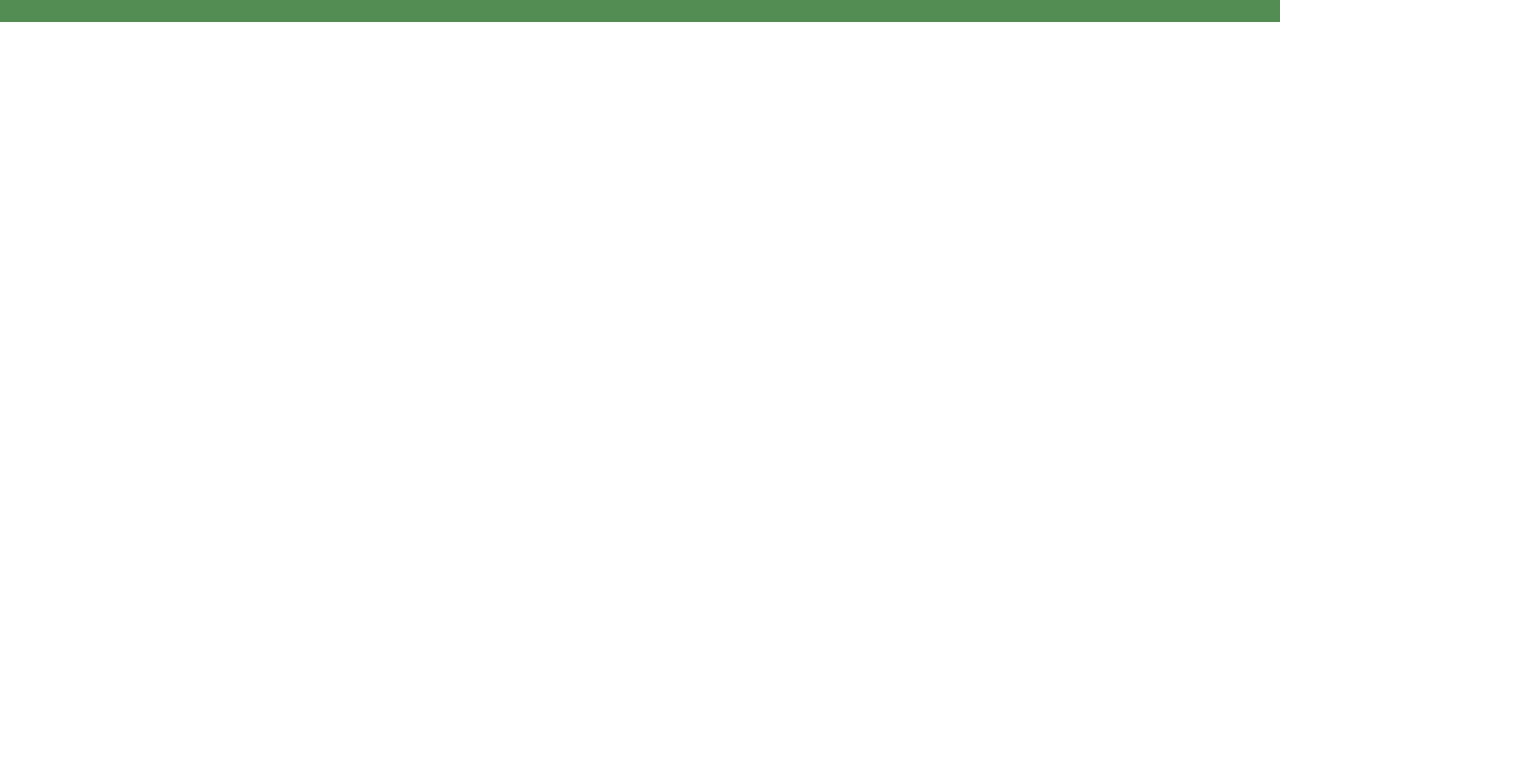
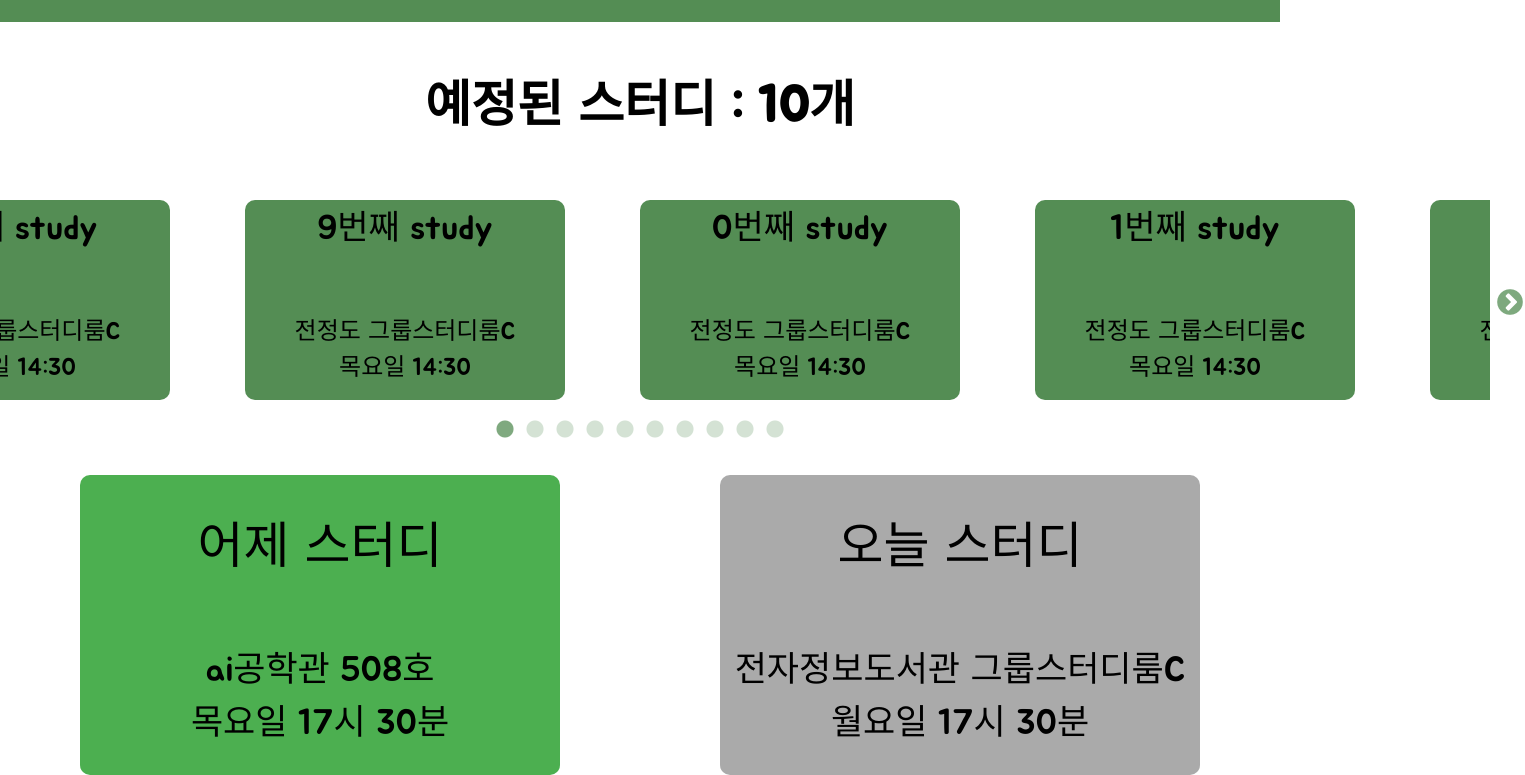
Before and after one commit to Leets-Official/Leets-Garden-FE, a React (Create React App) app: page / in a window 1280 px wide. Shown: the part 248-1023 px from the top of the page, 1525 px wide, since content can reach past the window. Before the commit the page ends 800 px from the top, so only its background shows below. Built offline with nearby package versions, Linux system fonts and the light colour scheme.

Commit message:
:sparkles:[feat]: 메인화면 구현

```diff
--- a/src/App.js
+++ b/src/App.js
@@ -1,11 +1,15 @@
 import './App.css';
 import Header from './components/Header';
+import DayStudyList from './components/DayStudyList';
+import StudyList from './components/StudyList';
 function App() {
   return (
     <div className="App">
       <Header leftText={'Leets Garden'}
       middleText={'새싹 키우기'}
       nickName={'front'} />
+      <StudyList/>
+      <DayStudyList/>
     </div>
   );
 }
--- /dev/null
+++ b/src/components/DayStudy.js
@@ -0,0 +1,45 @@
+import React from "react";
+import styled from "styled-components";
+const Title = styled.div`
+  font-size: 50px;
+`;
+
+const StudyBox = styled.div`
+  border-radius: 10px;
+  width: 480px;
+  height: 300px;
+  background-color: #548d54;
+  font-family: "Jua", sans-serif;
+  font-size: 35px;
+  display: flex;
+  flex-direction: column;
+  justify-content: center;
+  row-gap: 10px;
+  background-color: ${(props) => (props.isattended ? "#4CAF50" : "#aaaaaa")};
+  transition: all 0.5s ease;
+  &:hover {
+    transform: scale(1.05);
+    background-color: ${(props) => (props.isattended ? "#4fa04f" : "#aaaaaa")};
+    cursor: pointer;
+  }
+`;
+const Content = styled.div`
+  font-size: 35px;
+  display: flex;
+  flex-direction: column;
+  padding-top: 50px;
+`;
+
+const DayStudy = ({title,content}) => {
+  return (
+      <StudyBox isattended={content.isattended}>
+        <Title>{title}</Title>
+        <Content>
+          <div>{content.place}</div>
+          <div>{content.day}</div>
+          <div>{content.isattended}</div>
+        </Content>
+      </StudyBox>
+  );
+};
+export default DayStudy;
--- /dev/null
+++ b/src/components/DayStudyList.js
@@ -0,0 +1,27 @@
+import React from "react";
+import styled from "styled-components";
+import DayStudy from "./DayStudy";
+const DaysBox = styled.div`
+  display: flex;
+  justify-content: space-around;
+`;
+const mockStudy={
+    isattended:true,
+    place:"ai공학관 508호",
+    day:"목요일 17시 30분",
+}
+const mockStudy2={
+    isattended:false,
+    place:"전자정보도서관 그룹스터디룸C",
+    day:"월요일 17시 30분",
+}
+
+const DayStudyList = () => {
+  return (
+    <DaysBox>
+      <DayStudy title={"어제 스터디"} content={mockStudy}/>
+      <DayStudy title={"오늘 스터디"} content={mockStudy2}/>
+    </DaysBox>
+  );
+};
+export default DayStudyList;
--- /dev/null
+++ b/src/components/Study.js
@@ -0,0 +1,44 @@
+import React from "react";
+import styled from "styled-components";
+
+const StudyBox = styled.div`
+  border-radius: 10px;
+  width: 320px;
+  height: 200px;
+  background-color: #548d54;
+  font-family: "Jua", sans-serif;
+  font-size: 24px;
+  display: flex;
+  flex-direction: column;
+  row-gap: 10px;
+  margin-bottom: 15px;
+  margin-top: 20px;
+  transition: all 0.5s ease;
+  &:hover {
+    transform: scale(1.05);
+    background-color: #4fa04f;
+    cursor: pointer;
+  }
+`;
+
+const Title = styled.div`
+  font-size: 34px;
+`;
+
+const Content = styled.div`
+  padding-top: 50px;
+  font-size: 24px;
+`;
+
+const Study = ({ content }) => {
+  return (
+    <StudyBox>
+      <Title>{content}</Title>
+      <Content>
+        <div >전정도 그룹스터디룸C</div>
+        <div>목요일 14:30</div>
+      </Content>
+    </StudyBox>
+  );
+};
+export default Study;
--- /dev/null
+++ b/src/components/StudyList.js
@@ -0,0 +1,61 @@
+import React from "react";
+import Slider from "react-slick";
+import styled from "styled-components";
+import "slick-carousel/slick/slick.css";
+import "slick-carousel/slick/slick-theme.css";
+import Study from "./Study";
+
+const StyledH2 = styled.h2`
+  font-family: "Jua", sans-serif;
+  font-size: 50px;
+`;
+const StyledSlider = styled(Slider)`
+  .slick-next:before, .slick-prev:before {
+    color: #548d54;
+    font-size: 30px;
+  }
+  .slick-dots li button:before
+    {
+        font-size: 20px;
+        line-height: 20px;
+        color: #548d54;
+    }
+  width: 1700px;
+`;
+
+const StudyListBox = styled.div`
+  margin-bottom: 60px;
+  display: flex;
+  flex-direction: column;
+  align-items: center;
+`;
+
+const StudyList = () => {
+  const studyCnt = 10;
+  const settings = {
+    arrows: true,
+    dots: true,
+    speed: 600,
+    slidesToShow: 4,
+    slidesToScroll: 1,
+    centerMode: true,
+    centerPadding: "60px",
+  };
+
+  const ShowStudies = () => {
+    const studies = [];
+    let i = 0;
+    while (i < studyCnt) {
+      studies.push(<Study content={`${i}번째 study`} />);
+      i++;
+    }
+    return studies;
+  };
+  return (
+    <StudyListBox>
+      <StyledH2>예정된 스터디 : {studyCnt}개</StyledH2>
+      <StyledSlider {...settings} >{ShowStudies()}</StyledSlider>
+    </StudyListBox>
+  );
+};
+export default StudyList;
```
Also changed, not shown: 1 other file (tests, documents, lock files or other folders).
